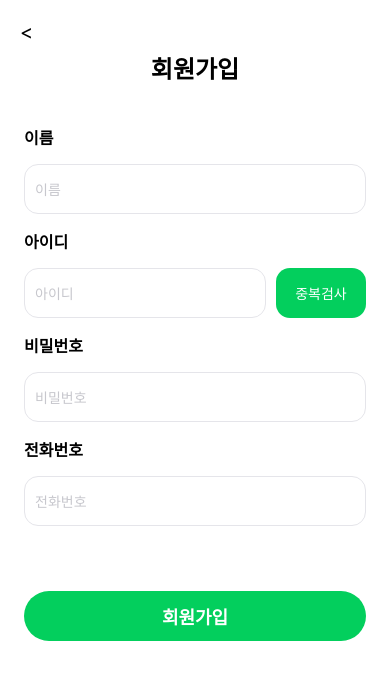
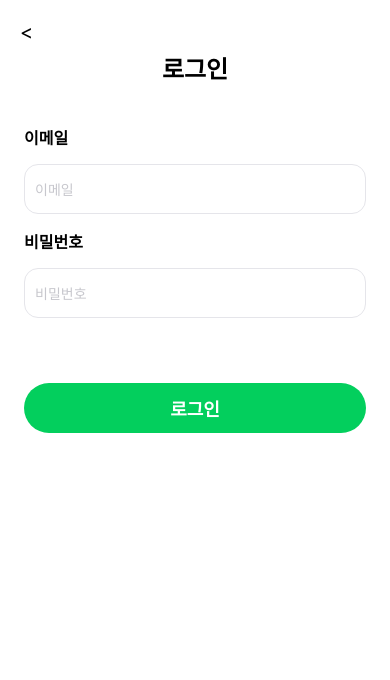
Before and after one commit to NOEL-code/madcamp_2, a React Native app in the folder app/: screen / in a window 390 px wide. Shown: the top 680 px of the page. Built offline with nearby package versions, Linux system fonts and the light colour scheme.

Commit message:
로그인 프론트 연결 했다 ~
야호

```diff
--- a/app/LogIn.js
+++ b/app/LogIn.js
@@ -1,46 +1,73 @@
-import React from 'react';
+import React, { useState } from 'react';
 import {
   View,
   Text,
   TouchableOpacity,
   StyleSheet,
-  TextInput
+  TextInput,
+  Alert,
 } from 'react-native';
+import AsyncStorage from '@react-native-async-storage/async-storage';
+import api from './api'; // api 설정 파일 불러오기
 
-const LogIn = ({navigation}) => {
+const LogIn = ({ navigation }) => {
+  const [email, setEmail] = useState('');
+  const [password, setPassword] = useState('');
+
+  const handleLogin = async () => {
+    try {
+      const response = await api.post('/users/login', {
+        userEmail: email,
+        userPassword: password,
+      });
+      const { accessToken, refreshToken } = response.data;
+      await AsyncStorage.setItem('accessToken', accessToken);
+      await AsyncStorage.setItem('refreshToken', refreshToken);
+      navigation.navigate('Main');
+    } catch (error) {
+      if (error.response) {
+        console.log('Error response data:', error.response.data); // 오류 응답 데이터 로그
+        Alert.alert('로그인 실패', error.response.data.message || '이메일 또는 비밀번호가 잘못되었습니다.');
+      } else {
+        Alert.alert('로그인 실패', '서버와의 통신에 문제가 발생했습니다.');
+      }
+      console.error("Login error", error);
+    }
+  };
+
   return (
     <View style={styles.container}>
       <TouchableOpacity onPress={() => navigation.goBack()} style={styles.backButton}>
         <Text style={styles.backButtonText}>{'<'}</Text>
       </TouchableOpacity>
-        <Text style={styles.title}>회원가입</Text>
+      <Text style={styles.title}>로그인</Text>
 
       <View style={styles.inputContainer}>
         <View style={styles.inputWrapper}>
-                <Text style={styles.label}>이름</Text>
-                <TextInput style={styles.input} placeholder="이름" placeholderTextColor="#C7C7CD"/>
-            </View>
-            <View style={styles.inputWrapper}>
-                <Text style={styles.label}>아이디</Text>
-                <View style={styles.inputRow}>
-                    <TextInput style={styles.inputWithButton} placeholder="아이디" placeholderTextColor="#C7C7CD"/>
-                    <TouchableOpacity style={styles.checkButton}>
-                        <Text style={styles.checkButtonText}>중복검사</Text>
-                    </TouchableOpacity>
-                </View>
+          <Text style={styles.label}>이메일</Text>
+          <TextInput
+            style={styles.input}
+            placeholder="이메일"
+            placeholderTextColor="#C7C7CD"
+            value={email}
+            onChangeText={setEmail}
+          />
         </View>
         <View style={styles.inputWrapper}>
           <Text style={styles.label}>비밀번호</Text>
-                <TextInput style={styles.input} placeholder="비밀번호" placeholderTextColor="#C7C7CD" secureTextEntry={true}/>
-            </View>
-            <View style={styles.inputWrapper}>
-                <Text style={styles.label}>전화번호</Text>
-                <TextInput style={styles.input} placeholder="전화번호" placeholderTextColor="#C7C7CD"/>
+          <TextInput
+            style={styles.input}
+            placeholder="비밀번호"
+            placeholderTextColor="#C7C7CD"
+            secureTextEntry={true}
+            value={password}
+            onChangeText={setPassword}
+          />
         </View>
       </View>
 
-        <TouchableOpacity style={styles.signUpButton} onPress={() => navigation.navigate('Main')}>
-            <Text style={styles.signUpButtonText}>회원가입</Text>
+      <TouchableOpacity style={styles.signUpButton} onPress={handleLogin}>
+        <Text style={styles.signUpButtonText}>로그인</Text>
       </TouchableOpacity>
     </View>
   );
@@ -88,32 +115,6 @@ const styles = StyleSheet.create({
     backgroundColor: '#FFFFFF',
     paddingHorizontal: 10,
   },
-    inputRow: {
-        flexDirection: 'row',
-        alignItems: 'center',
-    },
-    inputWithButton: {
-        flex: 1,
-        height: 50,
-        borderColor: '#E5E5EA',
-        borderWidth: 1,
-        borderRadius: 14,
-        backgroundColor: '#FFFFFF',
-        paddingHorizontal: 10,
-    },
-    checkButton: {
-        marginLeft: 10,
-        height: 50,
-        width: 90,
-        paddingHorizontal: 15,
-        justifyContent: 'center',
-        alignItems: 'center',
-        backgroundColor: '#03CF5D',
-        borderRadius: 14,
-    },
-    checkButtonText: {
-        color: '#FFF',
-    },
   signUpButton: {
     marginTop: 30,
     height: 50,
--- a/app/MainScreen.js
+++ b/app/MainScreen.js
@@ -1,4 +1,4 @@
-import React from 'react';
+import React, { useEffect } from 'react';
 import {
   View,
   Text,
@@ -7,6 +7,7 @@ import {
   StyleSheet,
   ScrollView,
 } from 'react-native';
+import api from './api'; // api 설정 파일 불러오기
 
 const participatingRooms = [
   {name: '카이부캠방', count: 80},
@@ -19,7 +20,21 @@ const managingRooms = [
   {name: '메렁', count: 5},
 ];
 
-const MainScreen = ({navigation}) => {
+const MainScreen = ({ navigation }) => {
+  useEffect(() => {
+    const checkToken = async () => {
+      try {
+        const response = await api.get('/users/me');
+        console.log('User data:', response.data);
+      } catch (error) {
+        console.error("Failed to fetch user data", error);
+        navigation.navigate('LogIn');
+      }
+    };
+
+    checkToken();
+  }, [navigation]);
+
   return (
     <View style={styles.container}>
       <ScrollView>
--- /dev/null
+++ b/app/api.js
@@ -0,0 +1,52 @@
+import axios from 'axios';
+import AsyncStorage from '@react-native-async-storage/async-storage';
+
+const api = axios.create({
+  baseURL: 'http://10.0.2.2:3000/api', // 백엔드 API 서버 주소로 설정
+  headers: {
+    'Content-Type': 'application/json'
+  }
+});
+
+// 요청 인터셉터
+api.interceptors.request.use(
+  async config => {
+    const token = await AsyncStorage.getItem('accessToken');
+    if (token) {
+      config.headers['Authorization'] = `Bearer ${token}`;
+    }
+    return config;
+  },
+  error => {
+    return Promise.reject(error);
+  }
+);
+
+// 응답 인터셉터
+api.interceptors.response.use(
+  response => {
+    return response;
+  },
+  async error => {
+    const originalRequest = error.config;
+    if (error.response && error.response.status === 401 && !originalRequest._retry) {
+      originalRequest._retry = true;
+      const refreshToken = await AsyncStorage.getItem('refreshToken');
+      try {
+        const response = await api.post('/users/refresh-token', { refreshToken });
+        if (response.status === 200) {
+          const newAccessToken = response.data.accessToken;
+          await AsyncStorage.setItem('accessToken', newAccessToken);
+          api.defaults.headers.common['Authorization'] = `Bearer ${newAccessToken}`;
+          originalRequest.headers['Authorization'] = `Bearer ${newAccessToken}`;
+          return api(originalRequest);
+        }
+      } catch (e) {
+        return Promise.reject(e);
+      }
+    }
+    return Promise.reject(error);
+  }
+);
+
+export default api;
```
Also changed, not shown: 1 other file (tests, documents, lock files or other folders). Lines whose indentation alone changed are shown as unchanged.
